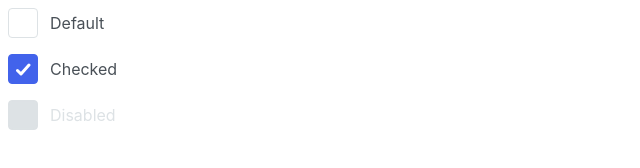
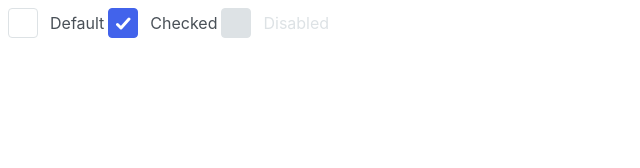
Before and after one commit to js-tasks-ru/htmlcss-20240216_dosug4, a website: page 07-lection5/01-checkbox/index.html in a window 1280 px wide. Shown: the whole page, without its empty margins (0-640 px from the left). Drawn offline with Linux system fonts and the light colour scheme.

Commit message:
checkbox fix 2

```diff
--- a/07-lection5/01-checkbox/checkbox.css
+++ b/07-lection5/01-checkbox/checkbox.css
@@ -1,5 +1,5 @@
 .checkbox {
-    display: block;
+    display: inline-block;
     position: relative;
 }
 
@@ -19,7 +19,6 @@
     gap: 12px;
     align-items: center;
     cursor: pointer;
-    margin-bottom: 16px;
 }
 
 .checkbox__label {
@@ -30,7 +29,6 @@
     font-weight: 400;
     line-height: 24px;
     letter-spacing: 0em;
-    text-align: left;
 }
 
 .checkbox__input {
@@ -60,6 +58,7 @@
 .checkbox__input:disabled ~ .checkbox__state
 .checkbox__icon {
     stroke: #DDE2E5;
+    opacity: 0;
 }
 
 .checkbox__input:disabled ~ .checkbox__state
--- a/07-lection5/01-checkbox/index.html
+++ b/07-lection5/01-checkbox/index.html
@@ -16,7 +16,6 @@
                 </div>
             <div class="checkbox__label">Default</div>
             </div>
-        </div>
         </label>
 
         <label class="checkbox">
@@ -35,9 +34,9 @@
             <input class="checkbox__input" type="checkbox" disabled>
             <div class="checkbox__state">
                 <div class="checkbox__control">
-                    <svg class="checkbox__icon" width="28" height="28" viewBox="0 0 28 28" fill="none" xmlns="http://www.w3.org/2000/svg">
-                        <rect width="28" height="28" rx="4" fill="#DDE2E5"/>
-                        </svg>
+                    <svg class="checkbox__icon" width="15" height="13" viewBox="0 0 15 13" fill="none" xmlns="http://www.w3.org/2000/svg">
+                        <path d="M1.5 7.5L5 11L13 2" stroke="white" stroke-width="3" stroke-linecap="round" stroke-linejoin="round"/>
+                    </svg>
                 </div>
                 <div class="checkbox__label">Disabled</div>
             </div>
```
